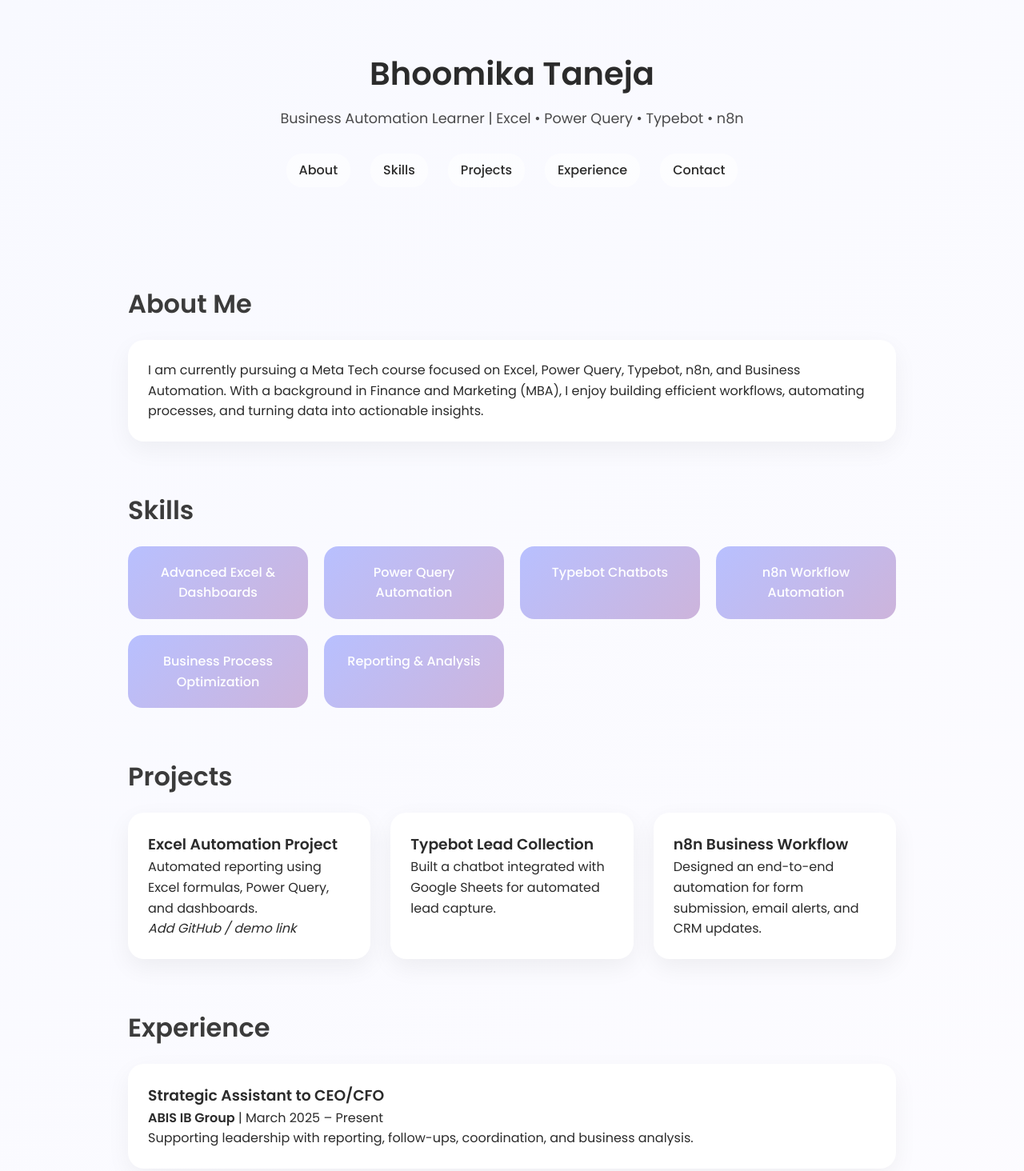
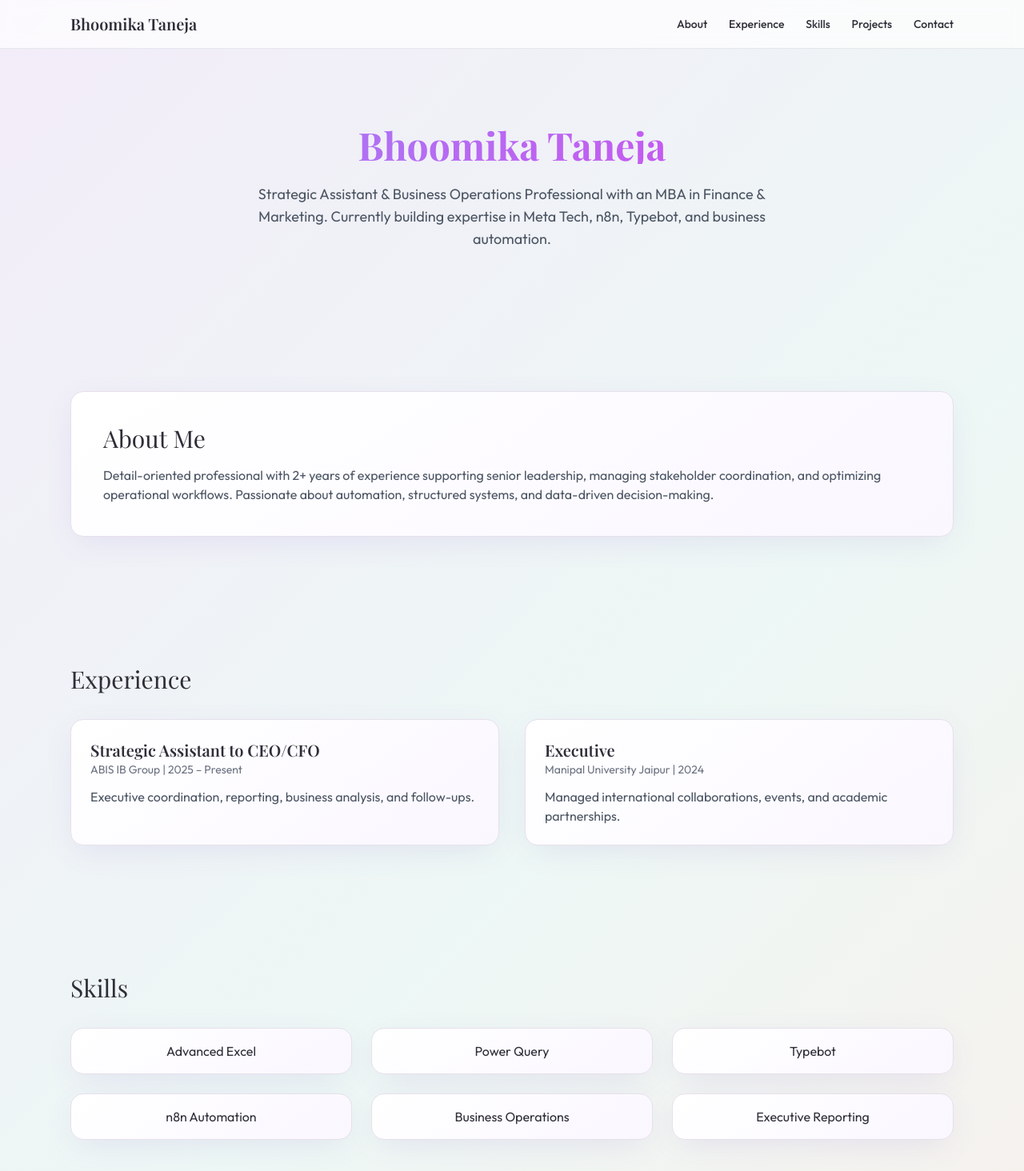
Before and after one commit to BhoomikaTaneja/Bhoomika, a plain HTML site: page index.html in a window 1280 px wide. Shown: the top 1464 px of the page at 80% size. Drawn offline with nearby package versions, Linux system fonts and the light colour scheme.

Commit message:
New Website

```diff
--- a/index.html
+++ b/index.html
@@ -3,225 +3,160 @@
 <head>
   <meta charset="UTF-8" />
   <meta name="viewport" content="width=device-width, initial-scale=1.0" />
-  <title>Bhoomika Taneja | Portfolio</title>
-  <link href="https://fonts.googleapis.com/css2?family=Poppins:wght@300;400;500;600&display=swap" rel="stylesheet">
+
+  <title>Bhoomika Taneja | Strategic Assistant & Business Operations Professional</title>
+
+  <meta name="description" content="Portfolio of Bhoomika Taneja - MBA in Finance & Marketing with 2+ years experience in executive assistance, stakeholder coordination, and business operations. Currently learning Meta Tech, n8n, and business automation tools." />
+  <meta name="keywords" content="Bhoomika Taneja, Strategic Assistant, Executive Assistant, MBA Finance Marketing, Business Operations, Meta Tech, n8n, Typebot, Automation" />
+
+  <meta property="og:title" content="Bhoomika Taneja | Strategic Assistant & Business Operations" />
+  <meta property="og:description" content="MBA professional with expertise in executive assistance, project coordination, and business automation." />
+  <meta property="og:type" content="website" />
+
+  <link rel="canonical" href="https://bhoomika-taneja.github.io" />
+
+  <!-- Fonts -->
+  <link href="https://fonts.googleapis.com/css2?family=Outfit:wght@300;400;500;600;700&family=Playfair+Display:wght@400;500;600;700&display=swap" rel="stylesheet">
+
+  <!-- Tailwind CDN -->
+  <script src="https://cdn.tailwindcss.com"></script>
+
+  <!-- Custom CSS Variables & Styles -->
   <style>
     :root {
-      --bg: #f8f9ff;
-      --primary: #b8c0ff;
-      --secondary: #ffd6e0;
-      --accent: #cdb4db;
-      --text: #2b2b2b;
-      --card: #ffffff;
-    }
+      --background: 30 30% 98%;
+      --foreground: 240 10% 20%;
+      --primary: 270 50% 70%;
+      --secondary: 165 40% 88%;
+      --accent: 15 70% 85%;
+      --border: 270 20% 90%;
 
-    * {
-      margin: 0;
-      padding: 0;
-      box-sizing: border-box;
-      font-family: 'Poppins', sans-serif;
+      --gradient-hero: linear-gradient(135deg, hsl(270 50% 95%) 0%, hsl(165 40% 95%) 50%, hsl(15 70% 95%) 100%);
+      --gradient-card: linear-gradient(145deg, #ffffff 0%, #faf7ff 100%);
+      --gradient-text: linear-gradient(135deg, #9b87f5 0%, #d946ef 100%);
+
+      --shadow-card: 0 10px 40px -10px rgba(120, 90, 200, 0.15);
     }
 
     body {
-      background: linear-gradient(135deg, var(--bg), #fdfcff);
-      color: var(--text);
-      line-height: 1.6;
+      font-family: 'Outfit', sans-serif;
+      background: var(--gradient-hero);
+      color: hsl(var(--foreground));
     }
 
-    header {
-      padding: 60px 20px;
-      text-align: center;
+    h1, h2, h3 {
+      font-family: 'Playfair Display', serif;
     }
 
-    header h1 {
-      font-size: 2.5rem;
-      font-weight: 600;
+    .gradient-text {
+      background: var(--gradient-text);
+      -webkit-background-clip: text;
+      -webkit-text-fill-color: transparent;
     }
 
-    header p {
-      margin-top: 10px;
-      font-size: 1.1rem;
-      opacity: 0.85;
-    }
-
-    nav {
-      display: flex;
-      justify-content: center;
-      gap: 25px;
-      margin-top: 30px;
-      flex-wrap: wrap;
-    }
-
-    nav a {
-      text-decoration: none;
-      color: var(--text);
-      font-weight: 500;
-      padding: 8px 16px;
-      border-radius: 20px;
-      background: rgba(255,255,255,0.6);
-      transition: all 0.3s ease;
-    }
-
-    nav a:hover {
-      background: var(--primary);
-      color: #fff;
-    }
-
-    section {
-      max-width: 1000px;
-      margin: 60px auto;
-      padding: 0 20px;
-    }
-
-    section h2 {
-      font-size: 2rem;
-      margin-bottom: 20px;
-      color: #3b3b3b;
-    }
-
-    .card {
-      background: var(--card);
-      border-radius: 20px;
-      padding: 25px;
-      box-shadow: 0 10px 30px rgba(0,0,0,0.05);
-      margin-bottom: 25px;
-    }
-
-    .skills {
-      display: grid;
-      grid-template-columns: repeat(auto-fit, minmax(200px, 1fr));
-      gap: 20px;
-    }
-
-    .skill {
-      background: linear-gradient(135deg, var(--primary), var(--accent));
-      color: #fff;
-      padding: 20px;
-      border-radius: 18px;
-      font-weight: 500;
-      text-align: center;
-    }
-
-    .projects {
-      display: grid;
-      grid-template-columns: repeat(auto-fit, minmax(280px, 1fr));
-      gap: 25px;
-    }
-
-    .project-card {
-      background: #fff;
-      border-radius: 20px;
-      padding: 25px;
-      box-shadow: 0 10px 30px rgba(0,0,0,0.06);
-      transition: transform 0.3s ease;
-    }
-
-    .project-card:hover {
-      transform: translateY(-6px);
-    }
-
-    footer {
-      text-align: center;
-      padding: 40px 20px;
-      font-size: 0.9rem;
-      opacity: 0.7;
-    }
-
-    .contact a {
-      display: inline-block;
-      margin-right: 15px;
-      margin-top: 10px;
-      text-decoration: none;
-      color: #5a5a5a;
-      font-weight: 500;
-    }
-
-    .contact a:hover {
-      color: #000;
+    .card-glass {
+      background: var(--gradient-card);
+      border-radius: 1rem;
+      box-shadow: var(--shadow-card);
+      border: 1px solid hsl(var(--border));
     }
   </style>
 </head>
-<body>
+<body class="min-h-screen">
 
-  <header>
-    <h1>Bhoomika Taneja</h1>
-    <p>Business Automation Learner | Excel • Power Query • Typebot • n8n</p>
-    <nav>
-      <a href="#about">About</a>
-      <a href="#skills">Skills</a>
-      <a href="#projects">Projects</a>
-      <a href="#experience">Experience</a>
-      <a href="#contact">Contact</a>
+  <!-- Navbar -->
+  <header class="sticky top-0 z-50 bg-white/70 backdrop-blur border-b border-gray-200">
+    <nav class="max-w-6xl mx-auto flex justify-between items-center px-6 py-4">
+      <h2 class="text-xl font-semibold">Bhoomika Taneja</h2>
+      <div class="space-x-6 text-sm font-medium">
+        <a href="#about" class="hover:text-purple-500">About</a>
+        <a href="#experience" class="hover:text-purple-500">Experience</a>
+        <a href="#skills" class="hover:text-purple-500">Skills</a>
+        <a href="#projects" class="hover:text-purple-500">Projects</a>
+        <a href="#contact" class="hover:text-purple-500">Contact</a>
+      </div>
     </nav>
   </header>
 
-  <section id="about">
-    <h2>About Me</h2>
-    <div class="card">
-      <p>
-        I am currently pursuing a Meta Tech course focused on Excel, Power Query, Typebot, n8n, and Business Automation.
-        With a background in Finance and Marketing (MBA), I enjoy building efficient workflows, automating processes,
-        and turning data into actionable insights.
+  <main>
+
+    <!-- Hero Section -->
+    <section class="max-w-6xl mx-auto px-6 py-24 text-center">
+      <h1 class="text-4xl md:text-5xl font-bold gradient-text">Bhoomika Taneja</h1>
+      <p class="mt-6 text-lg max-w-2xl mx-auto text-gray-600">
+        Strategic Assistant & Business Operations Professional with an MBA in Finance & Marketing.
+        Currently building expertise in Meta Tech, n8n, Typebot, and business automation.
+      </p>
+    </section>
+
+    <!-- About Section -->
+    <section id="about" class="max-w-6xl mx-auto px-6 py-20">
+      <div class="card-glass p-10">
+        <h2 class="text-3xl mb-4">About Me</h2>
+        <p class="text-gray-600">
+          Detail-oriented professional with 2+ years of experience supporting senior leadership,
+          managing stakeholder coordination, and optimizing operational workflows. Passionate about
+          automation, structured systems, and data-driven decision-making.
         </p>
       </div>
     </section>
 
-  <section id="skills">
-    <h2>Skills</h2>
-    <div class="skills">
-      <div class="skill">Advanced Excel & Dashboards</div>
-      <div class="skill">Power Query Automation</div>
-      <div class="skill">Typebot Chatbots</div>
-      <div class="skill">n8n Workflow Automation</div>
-      <div class="skill">Business Process Optimization</div>
-      <div class="skill">Reporting & Analysis</div>
+    <!-- Experience Section -->
+    <section id="experience" class="max-w-6xl mx-auto px-6 py-20">
+      <h2 class="text-3xl mb-8">Experience</h2>
+      <div class="grid md:grid-cols-2 gap-8">
+        <div class="card-glass p-6">
+          <h3 class="text-xl font-semibold">Strategic Assistant to CEO/CFO</h3>
+          <p class="text-sm text-gray-500">ABIS IB Group | 2025 – Present</p>
+          <p class="mt-3 text-gray-600">Executive coordination, reporting, business analysis, and follow-ups.</p>
         </div>
-  </section>
-
-  <section id="projects">
-    <h2>Projects</h2>
-    <div class="projects">
-      <div class="project-card">
-        <h3>Excel Automation Project</h3>
-        <p>Automated reporting using Excel formulas, Power Query, and dashboards.</p>
-        <p><em>Add GitHub / demo link</em></p>
-      </div>
-      <div class="project-card">
-        <h3>Typebot Lead Collection</h3>
-        <p>Built a chatbot integrated with Google Sheets for automated lead capture.</p>
-      </div>
-      <div class="project-card">
-        <h3>n8n Business Workflow</h3>
-        <p>Designed an end-to-end automation for form submission, email alerts, and CRM updates.</p>
+        <div class="card-glass p-6">
+          <h3 class="text-xl font-semibold">Executive</h3>
+          <p class="text-sm text-gray-500">Manipal University Jaipur | 2024</p>
+          <p class="mt-3 text-gray-600">Managed international collaborations, events, and academic partnerships.</p>
         </div>
       </div>
     </section>
 
-  <section id="experience">
-    <h2>Experience</h2>
-    <div class="card">
-      <h3>Strategic Assistant to CEO/CFO</h3>
-      <p><strong>ABIS IB Group</strong> | March 2025 – Present</p>
-      <p>Supporting leadership with reporting, follow-ups, coordination, and business analysis.</p>
-    </div>
-    <div class="card">
-      <h3>Executive</h3>
-      <p><strong>AUSM MoU – Manipal University Jaipur</strong> | Jan 2024 – Aug 2024</p>
-      <p>Managed international collaborations, events, and academic coordination.</p>
+    <!-- Skills Section -->
+    <section id="skills" class="max-w-6xl mx-auto px-6 py-20">
+      <h2 class="text-3xl mb-8">Skills</h2>
+      <div class="grid grid-cols-2 md:grid-cols-3 gap-6">
+        <div class="card-glass p-4 text-center">Advanced Excel</div>
+        <div class="card-glass p-4 text-center">Power Query</div>
+        <div class="card-glass p-4 text-center">Typebot</div>
+        <div class="card-glass p-4 text-center">n8n Automation</div>
+        <div class="card-glass p-4 text-center">Business Operations</div>
+        <div class="card-glass p-4 text-center">Executive Reporting</div>
       </div>
     </section>
 
-  <section id="contact">
-    <h2>Contact</h2>
-    <div class="card contact">
-      <a href="mailto:bhoomikabhilai@gmail.com">📧 Email</a>
-      <a href="https://www.linkedin.com/in/bhoomika-taneja-919066170" target="_blank">🔗 LinkedIn</a>
-      <a href="https://github.com/" target="_blank">💻 GitHub</a>
+    <!-- Projects Section -->
+    <section id="projects" class="max-w-6xl mx-auto px-6 py-20">
+      <h2 class="text-3xl mb-8">Projects</h2>
+      <div class="grid md:grid-cols-3 gap-8">
+        <div class="card-glass p-6">Excel Automation Dashboard</div>
+        <div class="card-glass p-6">Typebot Lead Collection</div>
+        <div class="card-glass p-6">n8n Workflow Automation</div>
       </div>
     </section>
 
-  <footer>
-    © 2025 Bhoomika Taneja • Built with HTML, CSS & JavaScript
+    <!-- Contact Section -->
+    <section id="contact" class="max-w-6xl mx-auto px-6 py-20 text-center">
+      <h2 class="text-3xl mb-6">Contact</h2>
+      <p class="text-gray-600">Let’s connect and build something meaningful.</p>
+      <div class="mt-6 space-x-6">
+        <a href="mailto:bhoomikabhilai@gmail.com" class="text-purple-600">Email</a>
+        <a href="https://www.linkedin.com/in/bhoomika-taneja-919066170" target="_blank" class="text-purple-600">LinkedIn</a>
+        <a href="https://github.com" target="_blank" class="text-purple-600">GitHub</a>
+      </div>
+    </section>
+
+  </main>
+
+  <!-- Footer -->
+  <footer class="text-center py-10 text-sm text-gray-500">
+    © 2025 Bhoomika Taneja · Built with HTML, Tailwind CSS & ❤️
   </footer>
 
 </body>
```
Lines whose indentation alone changed are shown as unchanged.
